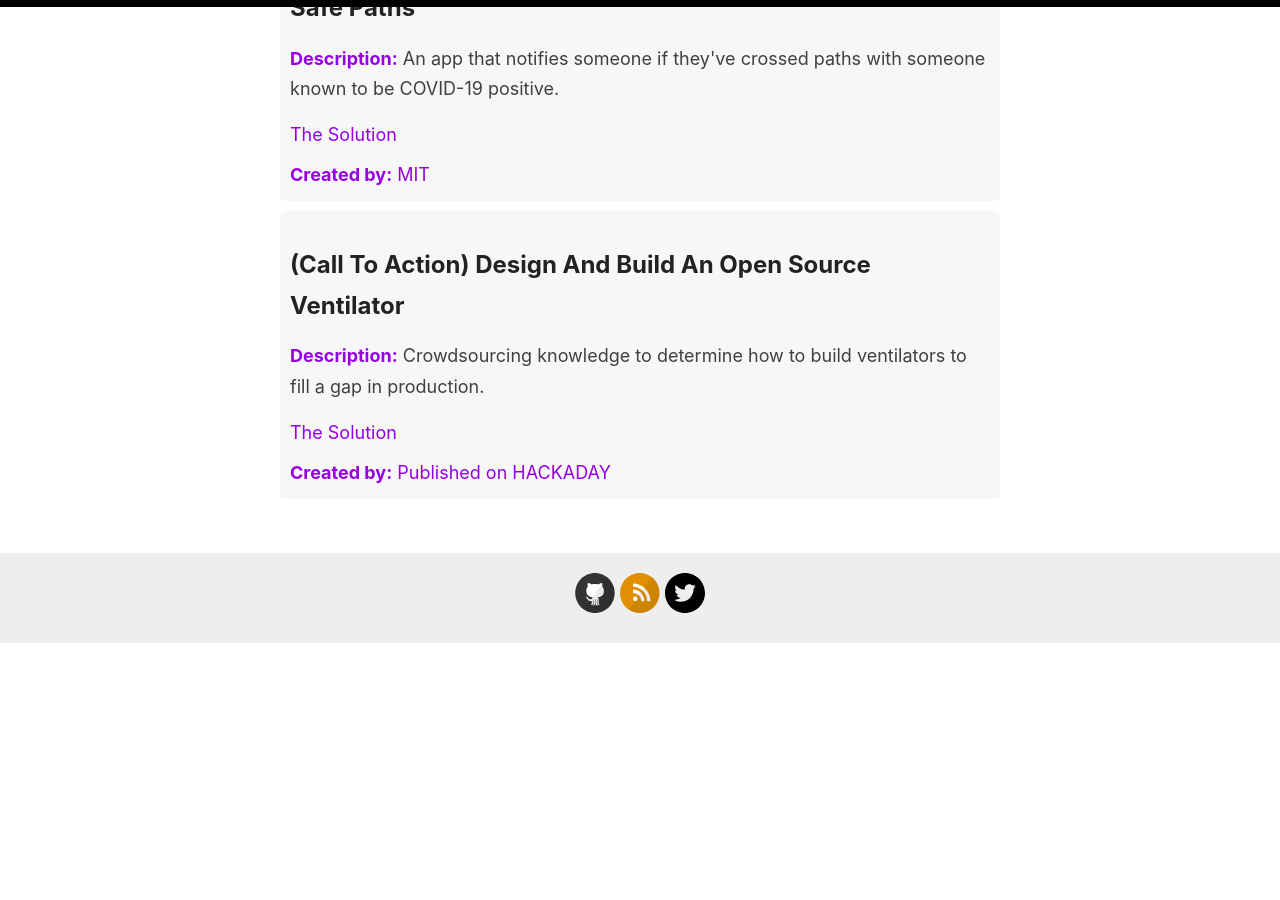
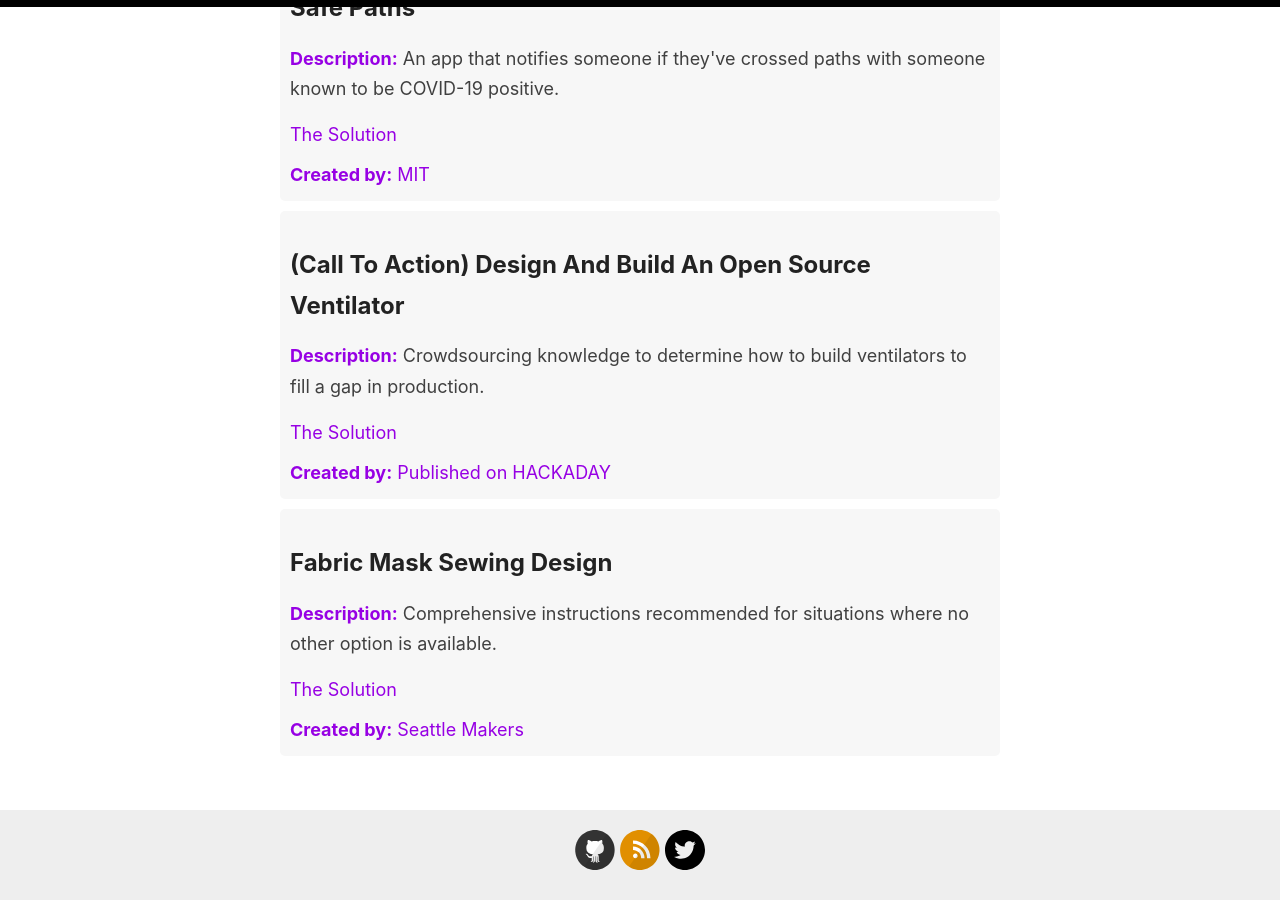
Before and after one commit to justinlewis/covid19-actionables, a Jekyll site: the page built from index.html, in a window 1280 px wide and 900 px high, scrolled down 806 px. Built offline with Jekyll 4.4.1, drawn with Linux system fonts in a browser that asks for light colours; nearby versions of some CDN libraries; the list of posts is cut into pages by our own code; before the commit the page ends 1449 px from its top, so only the background shows below that.

Commit message:
added seattle makers

```diff
--- a/_data/opensource-solutions.yml
+++ b/_data/opensource-solutions.yml
@@ -22,3 +22,9 @@
   description: Crowdsourcing knowledge to determine how to build ventilators to fill a gap in production.
   company: Published on HACKADAY
   companylink: https://hackaday.com/2020/03/12/ultimate-medical-hackathon-how-fast-can-we-design-and-deploy-an-open-source-ventilator/
+
+- title: Fabric Mask Sewing Design
+  link: https://seattlemakers.org/sewn-mask/
+  description: Comprehensive instructions recommended for situations where no other option is available.
+  company: Seattle Makers
+  companylink: https://seattlemakers.org/
```
